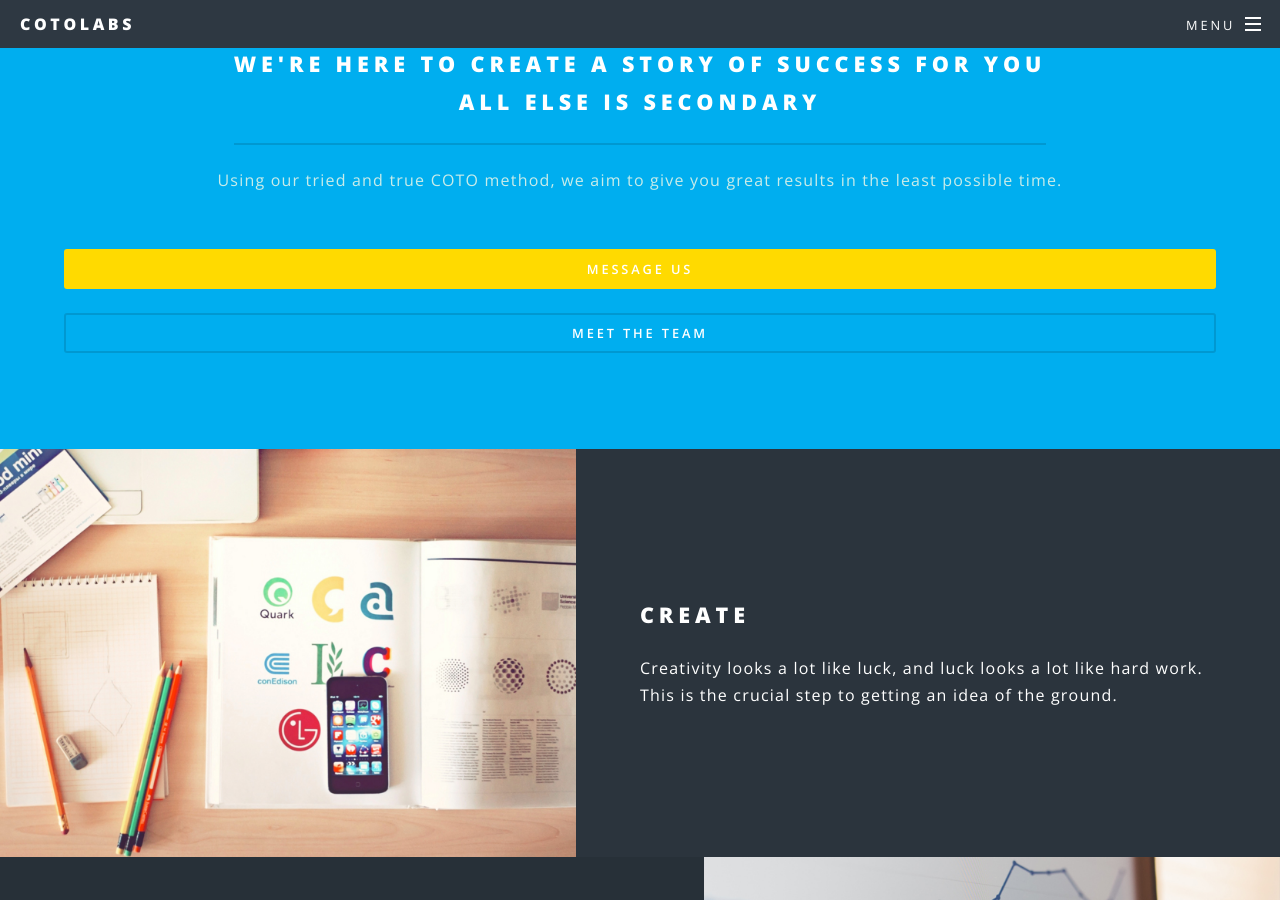
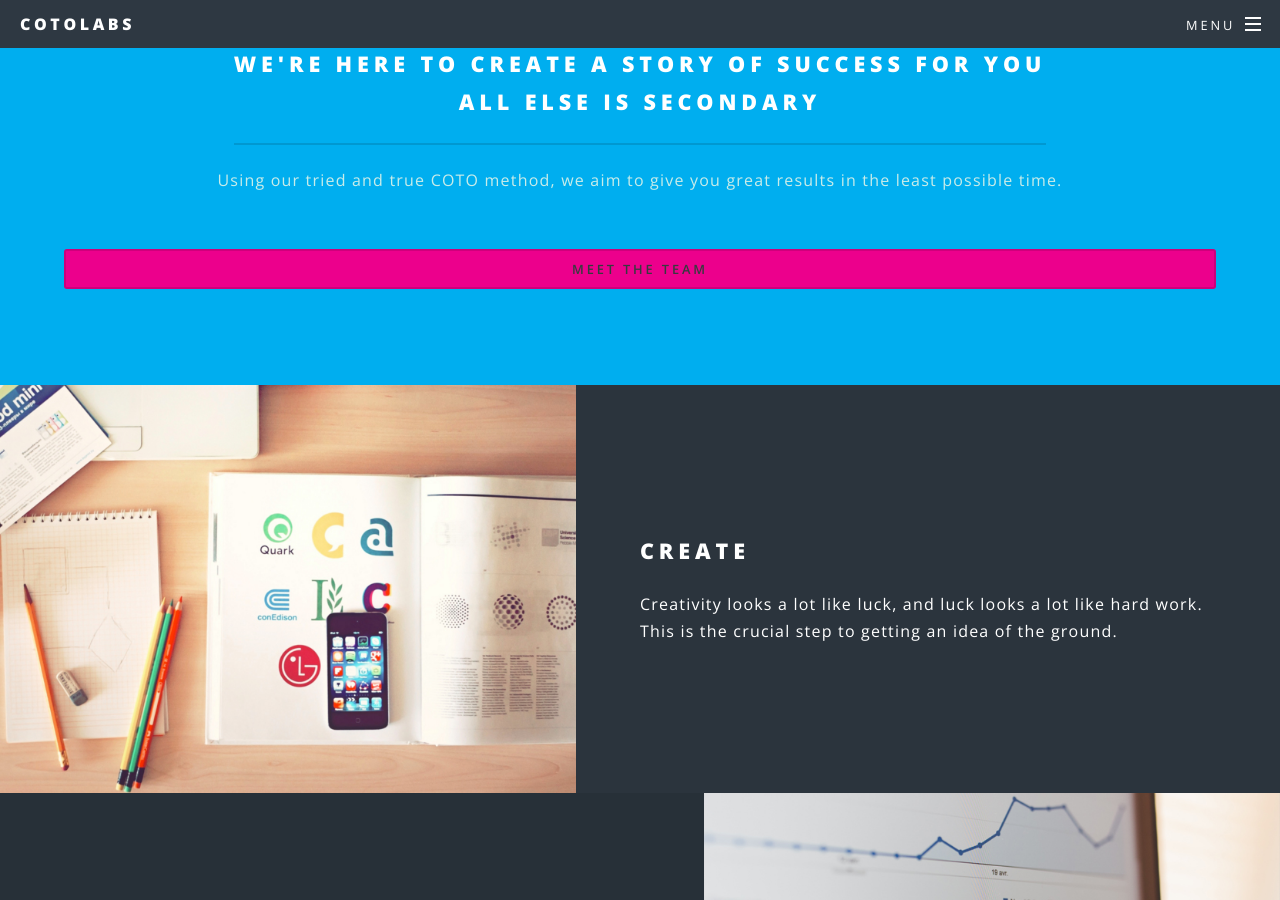
Before and after one commit to cotolabs/cotolabs.com, a Jekyll site: the page built from index.html, in a window 1280 px wide and 900 px high, scrolled down 951 px. Built offline with Jekyll 4.4.1, drawn with Linux system fonts in a browser that asks for light colours.

Commit message:
color details

```diff
--- a/index.html
+++ b/index.html
@@ -23,8 +23,7 @@ layout: landing
                 in the least possible time.</p>
 							</header>
               <ul class="actions vertical">
-								<li><a href="mailto:" class="button fit special">message us</a></li>
-								<li><a href="#" class="button fit">Meet the team</a></li>
+								<li><a href="#" class="button fit" style="background-color: #EC008C !important; color: #363B3F !important;">Meet the team</a></li>
 							</ul>
 						</div>
 					</section>
```
